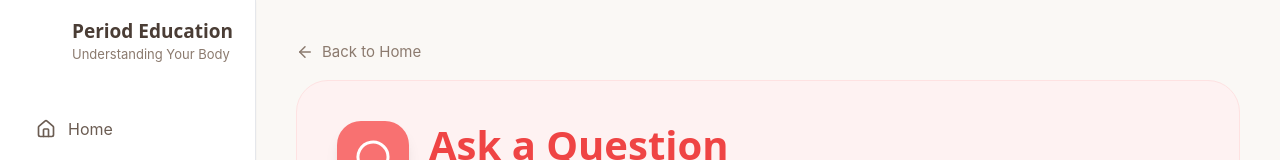
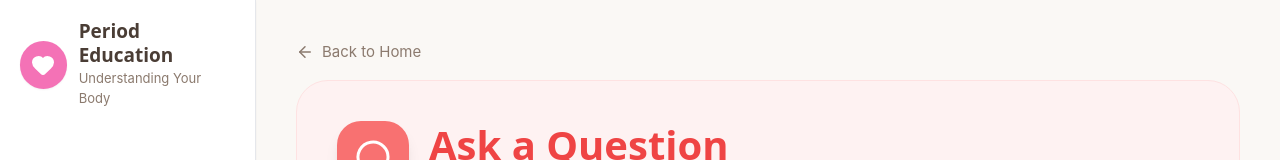
Before and after one commit to ysharma31/menstruation-education-app, a React (Vite) app: page /ask in a window 1280 px wide. Shown: the top 160 px of the page. Built offline with nearby package versions, Linux system fonts and the light colour scheme; no server answers.

Commit message:
Updated DesktopNavigation.jsx

```diff
--- a/src/components/navigation/DesktopNavigation.jsx
+++ b/src/components/navigation/DesktopNavigation.jsx
@@ -32,8 +32,8 @@ const DesktopNavigation = () => {
       <div className="mb-8">
         {/* Logo and Brand */}
         <div className="flex items-center gap-3 mb-2">
-          <div className="w-10 h-10 rounded-xl gradient-primary flex items-center justify-center">
-            <Heart className="w-6 h-6 text-white" />
+          <div className="w-12 h-12 rounded-full bg-pink-400 flex items-center justify-center shadow-sm">
+            <Heart className="w-6 h-6 text-white fill-white" />
           </div>
           <div>
             <h1 className="font-display font-bold text-lg text-text-primary leading-tight">
--- a/src/components/navigation/MobileHeader.jsx
+++ b/src/components/navigation/MobileHeader.jsx
@@ -37,8 +37,8 @@ const MobileHeader = () => {
       <header className="lg:hidden fixed top-0 left-0 right-0 bg-white border-b border-warm-200 z-50 safe-area-inset-top">
         <div className="flex items-center justify-between px-4 py-3">
           <NavLink to="/" className="flex items-center gap-2">
-            <div className="w-8 h-8 rounded-xl gradient-primary flex items-center justify-center">
-              <Heart className="w-5 h-5 text-white" />
+            <div className="w-10 h-10 rounded-full bg-pink-400 flex items-center justify-center shadow-sm">
+              <Heart className="w-5 h-5 text-white fill-white" />
             </div>
             <span className="font-display font-bold text-text-primary">
               {t('common.appName')}
```
